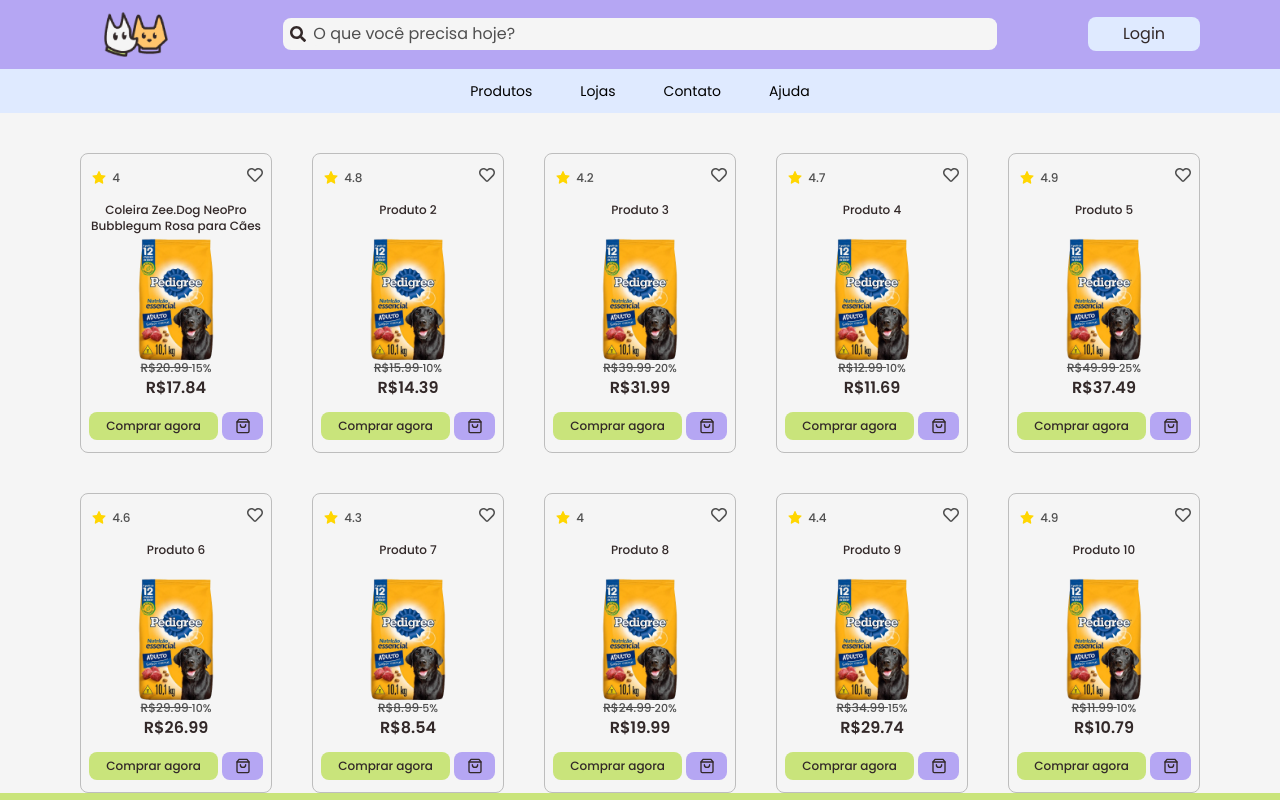
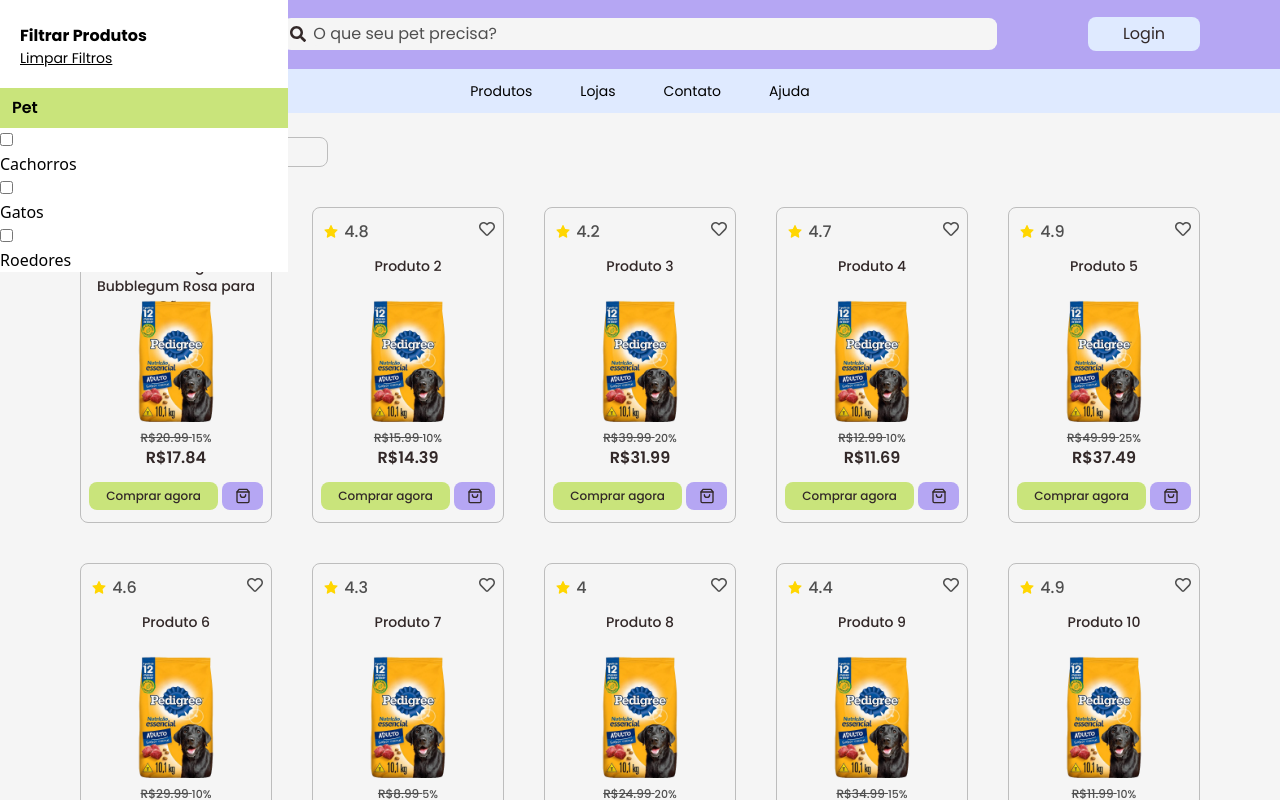
Before and after one commit to Projeto-Top-Care/Top-Care-Front-End, a Next.js app: page /produtos in a window 1280 px wide. Shown: the top 800 px of the page. Built offline with nearby package versions, Linux system fonts and the light colour scheme; a web font is replaced by a local one.

Commit message:
Começando a pagina de produtos com filtros

```diff
--- a/src/app/(deslogado)/produtos/page.tsx
+++ b/src/app/(deslogado)/produtos/page.tsx
@@ -1,14 +1,26 @@
+'use client'
 import CardProduto from '@/components/CardProduto/CardProduto'
 import produtos from '@/banco/produtos.json'
-import React from 'react'
+import React, { useState } from 'react'
+import {ProdutoCompleto } from '@/types/produto'
+import { FaFilter } from "react-icons/fa";
+import FiltroGrande from '@/components/Filtro/FiltroGrande'
 
 export default function Produtos() {
+  const [produtosMostrados, setProdutosMostrados] = useState<ProdutoCompleto[]>(produtos)
   return (
-    <div className='flex flex-row flex-wrap justify-center gap-10 mt-10'>
-      {produtos.map((produto, index) => (
-        <CardProduto key={index} id={produto.id} nomeProduto={produto.nomeProduto} precoAntigoDoProduto={produto.precoAntigoDoProduto}
-        precoNovo={produto.precoNovo} notaDeAvaliacao={produto.notaDeAvaliacao} imagemProduto={produto.imagemProduto} desconto={produto.desconto} />
-      ))}
-    </div>
+    <main>
+      <FiltroGrande produtos={produtosMostrados}/>
+      <div className='flex flex-row items-center justify-center border w-[25%] p-1 rounded-lg border-cinza mt-6 ml-2 font-poppins text-sm'>
+        <p>Filtrar</p>
+        <FaFilter style={{ color: "#BDBDBD", }}/>
+      </div>
+      <div className='flex flex-row flex-wrap justify-center gap-10 mt-10'>
+        {produtosMostrados.map((produto, index) => (
+          <CardProduto key={index} id={produto.id} nomeProduto={produto.nomeProduto} precoAntigoDoProduto={produto.precoAntigoDoProduto}
+          precoNovo={produto.precoNovo} notaDeAvaliacao={produto.notaDeAvaliacao} imagemProduto={produto.imagemProduto} desconto={produto.desconto} />
+        ))}
+      </div>
+    </main>
   )
 }
--- a/src/banco/produtos.json
+++ b/src/banco/produtos.json
@@ -102,7 +102,7 @@
     "especificacoes": [
       {"topico": "Idade", "resposta": "Filhote e Adulto"},
       {"topico": "Porte da Raça", "resposta": "Pequeno, Médio e Grande"},
-      {"topico": "Pet", "resposta": "Cães e Gatos"},
+      {"topico": "Pet", "resposta": "Cachorros e Gatos"},
       {"topico": "Cor", "resposta": "Azul"},
       {"topico": "Tipo", "resposta": "Cama para pets"},
       {"topico": "Material", "resposta": "Algodão"},
@@ -137,7 +137,7 @@
     "especificacoes": [
       {"topico": "Idade", "resposta": "Filhote e Adulto"},
       {"topico": "Porte da Raça", "resposta": "Pequeno, Médio e Grande"},
-      {"topico": "Pet", "resposta": "Cães"},
+      {"topico": "Pet", "resposta": "Cachorros"},
       {"topico": "Cor", "resposta": "Vermelho, Azul e Amarelo"},
       {"topico": "Tipo", "resposta": "Brinquedo para cães"},
       {"topico": "Material", "resposta": "Borracha"},
@@ -207,7 +207,7 @@
     "especificacoes": [
       {"topico": "Idade", "resposta": "Filhote e Adulto"},
       {"topico": "Porte da Raça", "resposta": "Pequeno, Médio e Grande"},
-      {"topico": "Pet", "resposta": "Cães e Gatos"},
+      {"topico": "Pet", "resposta": "Cachorros e Gatos"},
       {"topico": "Cor", "resposta": "Roxo"},
       {"topico": "Tipo", "resposta": "Comedouro"},
       {"topico": "Material", "resposta": "Plástico"},
@@ -242,7 +242,7 @@
     "especificacoes": [
       {"topico": "Idade", "resposta": "Filhote e Adulto"},
       {"topico": "Porte da Raça", "resposta": "Pequeno, Médio e Grande"},
-      {"topico": "Pet", "resposta": "Cães"},
+      {"topico": "Pet", "resposta": "Cachorros"},
       {"topico": "Cor", "resposta": "Azul e Amarelo"},
       {"topico": "Tipo", "resposta": "Brinquedo para cães"},
       {"topico": "Material", "resposta": "Borracha"},
@@ -279,7 +279,7 @@
     "especificacoes": [
       {"topico": "Idade", "resposta": "Filhote e Adulto"},
       {"topico": "Porte da Raça", "resposta": "Pequeno, Médio e Grande"},
-      {"topico": "Pet", "resposta": "Cães"},
+      {"topico": "Pet", "resposta": "Cachorros"},
       {"topico": "Cor", "resposta": "Vermelho"},
       {"topico": "Tipo", "resposta": "Coleira para cães"},
       {"topico": "Material", "resposta": "Nylon"},
@@ -315,7 +315,7 @@
     "especificacoes": [
       {"topico": "Idade", "resposta": "Filhote e Adulto"},
       {"topico": "Porte da Raça", "resposta": "Pequeno, Médio e Grande"},
-      {"topico": "Pet", "resposta": "Cães e Gatos"},
+      {"topico": "Pet", "resposta": "Cachorros e Gatos"},
       {"topico": "Cor", "resposta": "Verde"},
       {"topico": "Tipo", "resposta": "Cama para pets"},
       {"topico": "Material", "resposta": "Algodão"},
@@ -350,7 +350,7 @@
     "especificacoes": [
       {"topico": "Idade", "resposta": "Filhote e Adulto"},
       {"topico": "Porte da Raça", "resposta": "Pequeno, Médio e Grande"},
-      {"topico": "Pet", "resposta": "Cães e Gatos"},
+      {"topico": "Pet", "resposta": "Roedores"},
       {"topico": "Cor", "resposta": "Azul e Vermelho"},
       {"topico": "Tipo", "resposta": "Brinquedo para pets"},
       {"topico": "Material", "resposta": "Poliéster"},
--- a/src/components/CardProduto/CardProduto.tsx
+++ b/src/components/CardProduto/CardProduto.tsx
@@ -4,53 +4,55 @@ import { FaHeart } from "react-icons/fa6";
 import { FiShoppingBag } from "react-icons/fi";
 import { AiFillStar } from "react-icons/ai";
 import { useRouter } from "next/navigation";
-import {Produto} from '@/types/produto'
+import { Produto } from '@/types/produto'
 
 import { useEffect, useState } from 'react'
 import React from "react";
 
-const CardProduto = ({id, nomeProduto, notaDeAvaliacao, imagemProduto, precoAntigoDoProduto, desconto, precoNovo}: Produto) => {
+const CardProduto = ({ id, nomeProduto, notaDeAvaliacao, imagemProduto, precoAntigoDoProduto, desconto, precoNovo }: Produto) => {
 
     const [favorito, setFavorito] = useState<boolean>(false);
-    const {push} = useRouter()
+    const { push } = useRouter()
 
     useEffect(() => {
         iconeFavorito()
     }, [favorito])
 
     const iconeFavorito = () => {
-        return (favorito?
-            <FaHeart style={{color: "#B5A6F3",}} className="w-4"/>:
-            <FaRegHeart style={{color: "#4f4f4f",}} className="w-4"/>)
+        return (favorito ?
+            <FaHeart style={{ color: "#B5A6F3", }} className="w-4" /> :
+            <FaRegHeart style={{ color: "#4f4f4f", }} className="w-4" />)
     }
 
     return (
-        <div className='cursor-pointer flex flex-col gap-3 border-cinza border-[1px] rounded-lg w-48 font-poppins px-2 py-3 ' onClick={()=>push(`/produtos/${nomeProduto}?id=${id}`)}>
+        <div className='flex flex-col gap-3 border-cinza border-[1px] rounded-lg w-48 font-poppins px-2 py-3 '>
             <div className='flex flex-row justify-between items-center' >
                 <div className='flex flex-row gap-[0.2rem] items-center justify-center'>
-                    <AiFillStar style={{ color: "#FFD601", }} className="w-5"/>
-                    <p className='sm:text-xs text-[0.6rem] font-medium text-cinza-escuro'>{notaDeAvaliacao}</p>
+                    <AiFillStar style={{ color: "#FFD601", }} className="w-5" />
+                    <p className='text-sm md:text-base text-[0.6rem] font-medium text-cinza-escuro'>{notaDeAvaliacao}</p>
                 </div>
 
-                <div onClick={() => setFavorito(!favorito)}>
-                    <button onClick={() => setFavorito(!favorito)} className="transition duration-100 active:scale-75">
+                <div>
+                    <button onClick={() => setFavorito(!favorito)} className="transition duration-100 active:scale-75 z-50">
                         {iconeFavorito()}
                     </button>
                 </div>
 
             </div>
 
-            <div className='flex flex-col items-center'>
-                <p className='text-sm sm:text-xs h-9 font-medium text-preto text-center'>{nomeProduto}</p>
-                <img src={imagemProduto[0]} className='w-[70%]'/>
+            <div className='flex flex-col items-center cursor-pointer' onClick={() => push(`/produtos/${nomeProduto}?id=${id}`)}>
+                <div className="items-center justify-center flex flex-col-reverse md:flex-col">
+                    <p className='text-xs md:text-sm h-9 font-medium text-preto text-center'>{nomeProduto}</p>
+                    <img src={imagemProduto[0]} className='w-[70%] py-2' />
+                </div>
                 <h5 className='text-xs font-medium text-cinza-escuro'><span className='line-through'>R${precoAntigoDoProduto} </span><span className='text-[11px]'>{desconto}</span></h5>
                 <h5 className='sm:text-base text-sm font-semibold text-preto'>R${precoNovo}</h5>
             </div>
 
             <div className='flex flex-row gap-1 justify-between'>
-                <button className='transition ease-in-out delay-150 duration-200 text-xs text-preto font-medium bg-secundaria rounded-lg w-[76%] h-7 hover:bg-[#9EBF40]' onClick={()=>push('/lojas')}>Comprar agora</button>
+                <button className='transition ease-in-out delay-150 duration-200 text-xs text-preto font-medium bg-secundaria rounded-lg w-[76%] h-7 hover:bg-[#9EBF40]'>Comprar agora</button>
                 <button className='bg-primaria rounded-lg w-[24%] transition ease-in-out delay-150 duration-200 hover:bg-[#826cda] flex justify-center items-center'>
-                    <FiShoppingBag style={{ color: "#322828",}} className="w-3 sm:w-4"/>
+                    <FiShoppingBag style={{ color: "#322828", }} className="w-3 sm:w-4" />
                 </button>
             </div>
         </div>
--- a/src/components/EscreverAvaliacao/EscreverAvaliacao.tsx
+++ b/src/components/EscreverAvaliacao/EscreverAvaliacao.tsx
@@ -31,7 +31,7 @@ const EscreverAvaliacao = ({ nomeUsuario, fotoUsuario }: avaliacaotype) => {
         return (
             <div className='flex flex-row'>
                 {array5.map((a, i) => (
-                    <div key={i} onClick={() => (!avaliado ? setNota(i + 1) : '')}>
+                    <div key={i} onClick={() => (!avaliado ? setNota(i + 1) : '')} className='cursor-pointer'>
                         {nota > i ? <AiFillStar style={{ color: "#FFD601", }} size={25} /> : <AiOutlineStar style={{ color: "#FFD601", }} size={25} />}
                     </div>
                 ))}
--- /dev/null
+++ b/src/components/Filtro/FiltroGrande.tsx
@@ -0,0 +1,42 @@
+import { ProdutoCompleto } from '@/types/produto'
+import React from 'react'
+import TituloFiltro from './TituloFiltro'
+
+interface FiltroGrande {
+    produtos: ProdutoCompleto[]
+}
+
+export default function FiltroGrande({ produtos }: FiltroGrande) {
+
+    const filtrarAnimais = () =>{
+        const animais = produtos.map((produto)=>{
+            return produto.especificacoes[2].resposta
+        })
+        return animais.filter((valor, i, self)=>{
+            return self.indexOf(valor) == i && !valor.includes(' e ')
+        })
+    }
+
+    return (
+        <div className='absolute left-0 top-0 w-72 bg-white'>
+            <div className='font-poppins mt-6 ml-5'>
+                <h1 className='font-bold'>Filtrar Produtos</h1>
+                <p className='underline text-sm'>Limpar Filtros</p>
+            </div>
+            <div className='mt-5'>
+                <TituloFiltro titulo='Pet' />
+            </div>
+            <div>
+                {
+                    filtrarAnimais().map((animal, i) => (
+                        <div key={i}>
+                            <input type="checkbox" name="" id="" className='checked:bg-primaria' />
+                            <p>{animal}</p>
+                        </div>
+                    ))
+                }
+            </div>
+
+        </div>
+    )
+}
--- /dev/null
+++ b/src/components/Filtro/TituloFiltro.tsx
@@ -0,0 +1,13 @@
+import React from 'react'
+
+interface TituloFiltro{
+    titulo: string
+}
+
+export default function TituloFiltro({titulo}: TituloFiltro) {
+  return (
+    <div className='h-10 bg-secundaria flex items-center font-poppins font-semibold pl-3'>
+        <h1>{titulo}</h1>
+    </div>
+  )
+}
--- a/src/components/HeaderDeslogado/HeaderDeslogado.tsx
+++ b/src/components/HeaderDeslogado/HeaderDeslogado.tsx
@@ -30,7 +30,7 @@ export default function HeaderDeslogado() {
                 </div>
 
                 <div className="flex w-2/3 px-4 max-sm:hidden">
-                    <BarraPesquisa placeholder="O que você precisa hoje?" />
+                    <BarraPesquisa placeholder="O que seu pet precisa?" />
                 </div>
 
                 <div className='flex max-sm:hidden flex-row gap-6 items-center justify-end'>
--- a/src/components/QuantidadeProduto/QuantidadeProduto.tsx
+++ b/src/components/QuantidadeProduto/QuantidadeProduto.tsx
@@ -6,11 +6,11 @@
     }
 
     export default function QuantidadeProduto({}) {
-        const [quantidade, setQuantidade] = useState<number>(0);
+        const [quantidade, setQuantidade] = useState<number>(1);
         return (
             <div className='flex items-center w-full h-8 border border-cinza-escuro rounded-lg'>
                 <div className='flex flex-row justify-between items-center md:w-[60%] w-[80%] m-auto'>
-                    <p className='select-none cursor-pointer font-poppins text-cinza-escuro md:text-2xl text-xl' onClick={()=>setQuantidade(quantidade > 0 ? quantidade - 1: quantidade)}>-</p>
+                    <p className='select-none cursor-pointer font-poppins text-cinza-escuro md:text-2xl text-xl' onClick={()=>setQuantidade(quantidade > 1 ? quantidade - 1: quantidade)}>-</p>
                     <p className='font-poppins md:text-lg text-sm'>{quantidade < 10 ? "0" + quantidade: quantidade}</p>
                     <p className='select-none cursor-pointer font-poppins text-cinza-escuro md:text-2xl text-xl' onClick={()=>setQuantidade(quantidade + 1)}>+</p>
                 </div>
--- a/src/types/produto.ts
+++ b/src/types/produto.ts
@@ -22,8 +22,8 @@ export interface ProdutoCompleto{
     codigo: number
     estoque: number
     descricao: string[]
-    especificacoes: object[]
-    avaliacoes: object[]
+    especificacoes: Especificacao[]
+    avaliacoes: AvaliacaoType[]
 }
 
 export interface Especificacao{
```
Also changed, not shown: src/app/(deslogado)/produtos/[product]/page.tsx (+4 -4 lines), src/components/Filtro/PalavraFiltro.tsx (added, +7 -0 lines).
